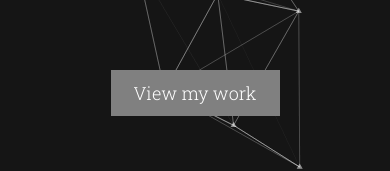
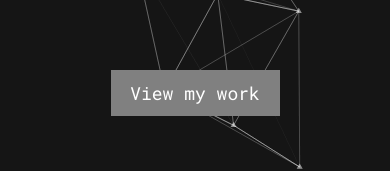
Before and after one commit to imanipaul/portfolio2, a React (Create React App) app: page / in a window 390 px wide. Shown: the part 559-730 px from the top of the page. Built offline with nearby package versions, Linux system fonts and the light colour scheme; a web font is replaced by a local one.

Commit message:
Finish home responsive styles

```diff
--- a/src/styles/Home.scss
+++ b/src/styles/Home.scss
@@ -27,6 +27,10 @@
     @media screen and (min-width: $laptop-min) {
       align-self: flex-start;
       margin-left: 10vw;
+    }
+
+    @media screen and (min-width: $desktop) {
+      margin-top: 70vh;
     }
 
     p {
@@ -72,6 +76,10 @@
       @media screen and (min-width: $laptop-min) {
         font-size: 100px;
       }
+      @media screen and (min-width: $desktop) {
+        font-size: 130px;
+        line-height: 130px;
+      }
     }
 
     h2 {
@@ -101,7 +109,7 @@
       }
 
       @media screen and (min-width: $tablet-max) {
-        font-size: 25px;
+        // font-size: 25px;
       }
 
       @media screen and (min-width: $laptop-min) {
@@ -111,6 +119,7 @@
 
       @media screen and (min-width: $desktop) {
         font-size: 30px;
+        margin-top: 10px;
       }
     }
   }
@@ -118,8 +127,9 @@
     align-self: center;
     width: 169px;
     height: 46px;
-    font-family: "Roboto Slab", serif;
-    font-weight: 300;
+    // font-family: "Roboto Slab", serif;
+    font-family: "Roboto Mono", sans-serif;
+    font-weight: 400;
     color: #fff;
     border: 1px solid $light-gray;
     background-color: $light-gray;
@@ -130,14 +140,18 @@
     bottom: 20vh;
 
     &:hover {
-      background-color: $light-gray;
-      color: black;
+      background-color: $bg;
+      color: white;
       // font-weight: 400;
     }
 
     @media screen and (min-width: $tablet-min) {
-      // background-color: #151515;
       bottom: 15vh;
+    }
+
+    @media screen and (min-width: $desktop) {
+      background-color: $bg;
+      display: none;
     }
   }
 }
--- a/src/styles/variables.scss
+++ b/src/styles/variables.scss
@@ -6,7 +6,8 @@ $dark-gray: #272a2a;
 $medium-gray: #575959;
 $light-gray: #808080;
 $pale-gray: #c4c4c4;
-$bg: #0b1515;
+$bg: #151515;
+$bg0: #0b1515;
 $bg1: #0e1212;
 $bg2: #2a2d5a;
 
```
